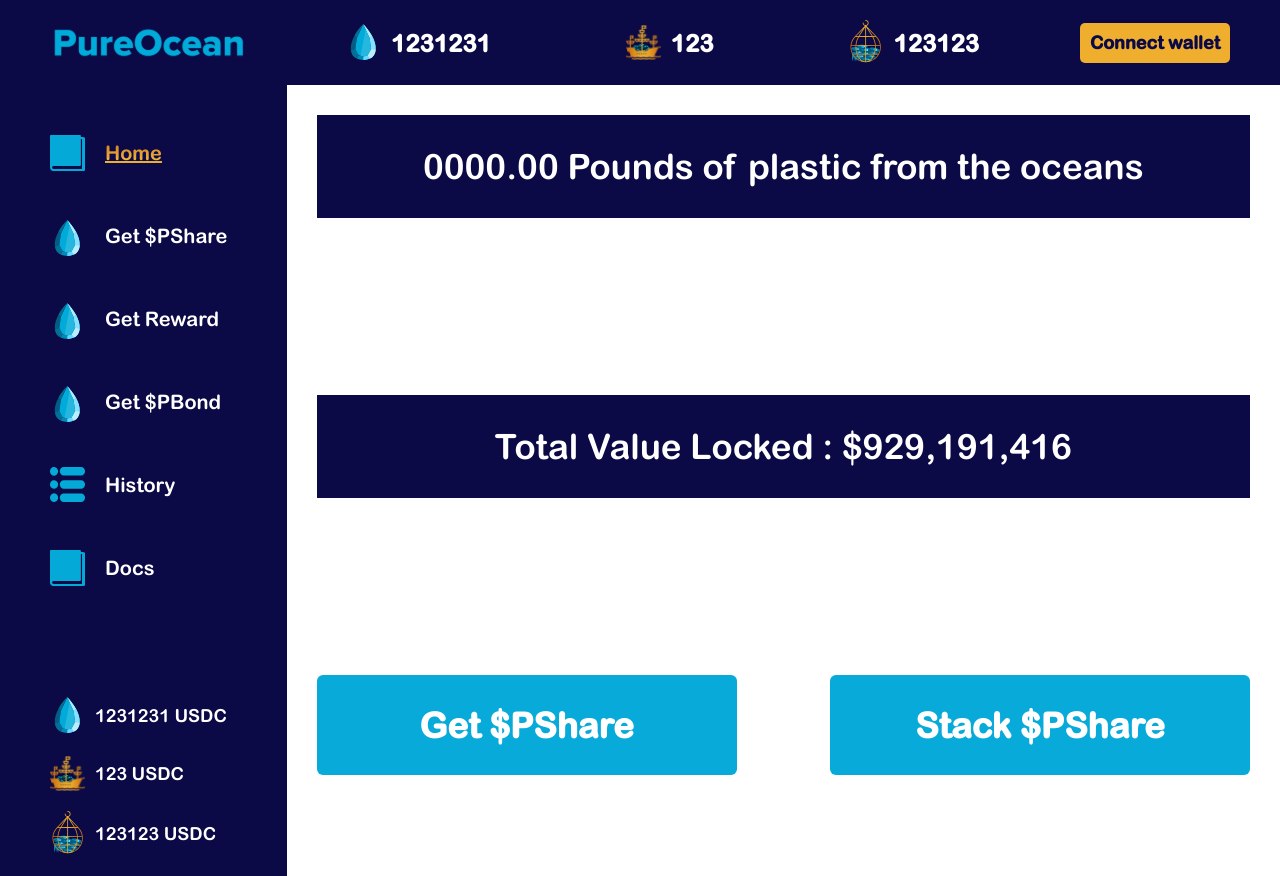
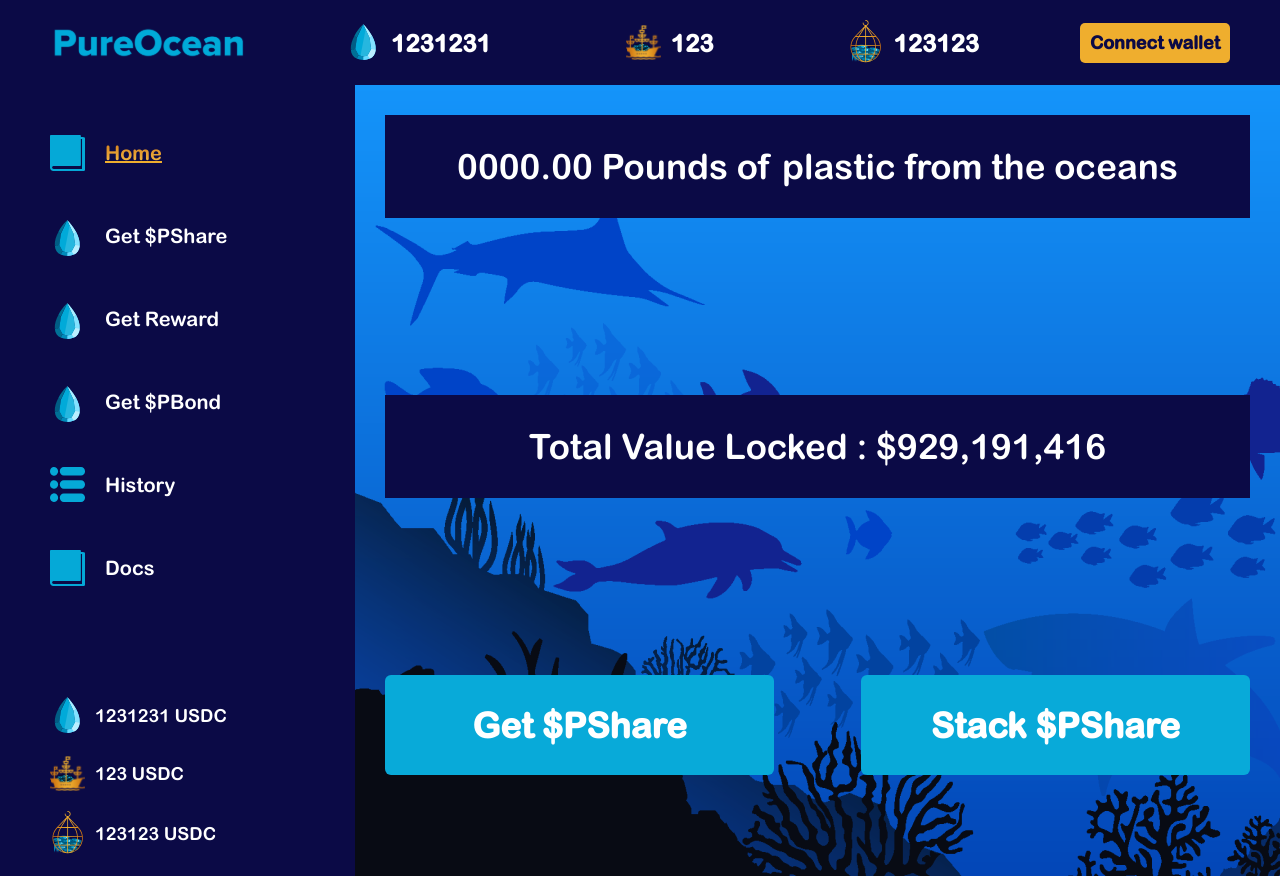
Before and after one commit to Vadim121197/pure_ocean, a React (Create React App) app: page / in a window 1280 px wide. Built offline with nearby package versions, Linux system fonts and the light colour scheme.

Commit message:
add background

```diff
--- a/src/components/layouts/index.tsx
+++ b/src/components/layouts/index.tsx
@@ -1,6 +1,7 @@
 import React, { useState } from 'react';
 import { Box, Flex, useBreakpointValue } from '@chakra-ui/react';
 import { Header, Sidebar } from '../../containers';
+import background from '../../assets/images/background.png';
 
 export type LandingLayoutProps = {
   children: React.ReactNode;
@@ -23,11 +24,15 @@ export const LandingLayout: React.FC<LandingLayoutProps> = (props) => {
   const toggleSidebar = () => setSidebarOpen((state) => !state);
 
   return (
-    <Flex direction="column" {...props}>
-      <Header showSidebarButton={variants?.navigationButton} onShowSidebar={toggleSidebar} />
-      <Flex direction="row" {...props}>
+    <Flex direction="column" minH="100vh">
+      <Box flex="0 0 85px">
+        <Header showSidebarButton={variants?.navigationButton} onShowSidebar={toggleSidebar} />
+      </Box>
+      <Flex direction="row" flex="1">
         <Sidebar variant={variants?.navigation} isOpen={isSidebarOpen} onClose={toggleSidebar} />
-        <Box w="100%">{children}</Box>
+        <Box w="100%" bgImage={background} flex="1">
+          {children}
+        </Box>
       </Flex>
     </Flex>
   );
--- a/src/containers/Header/index.tsx
+++ b/src/containers/Header/index.tsx
@@ -47,7 +47,7 @@ export const Header: React.FC<HeaderProps> = ({ showSidebarButton, onShowSidebar
   }, []);
 
   return (
-    <Flex w="100%" bg={darkBlue} h="85px" alignItems="center" justifyContent="space-between">
+    <Flex w="100%" bg={darkBlue} h="100%" alignItems="center" justifyContent="space-between">
       {showSidebarButton ? (
         <IconButton
           icon={<HamburgerIcon w={8} h={8} />}
--- a/src/pages/Home/index.tsx
+++ b/src/pages/Home/index.tsx
@@ -1,11 +1,10 @@
 import React from 'react';
-import { Box, Button, Flex } from '@chakra-ui/react';
+import { Button, Flex } from '@chakra-ui/react';
 import { BoxWithText } from '../../components';
 import { burgerBackground } from '../../constants';
 
 export const Home: React.FC = () => {
   return (
-    <Box height="100%">
     <Flex
       flexDirection="column"
       alignItems="center"
@@ -37,6 +36,5 @@ export const Home: React.FC = () => {
         </Button>
       </Flex>
     </Flex>
-    </Box>
   );
 };
```
Also changed, not shown: src/assets/images/background.png (added). Lines whose indentation alone changed are shown as unchanged.
